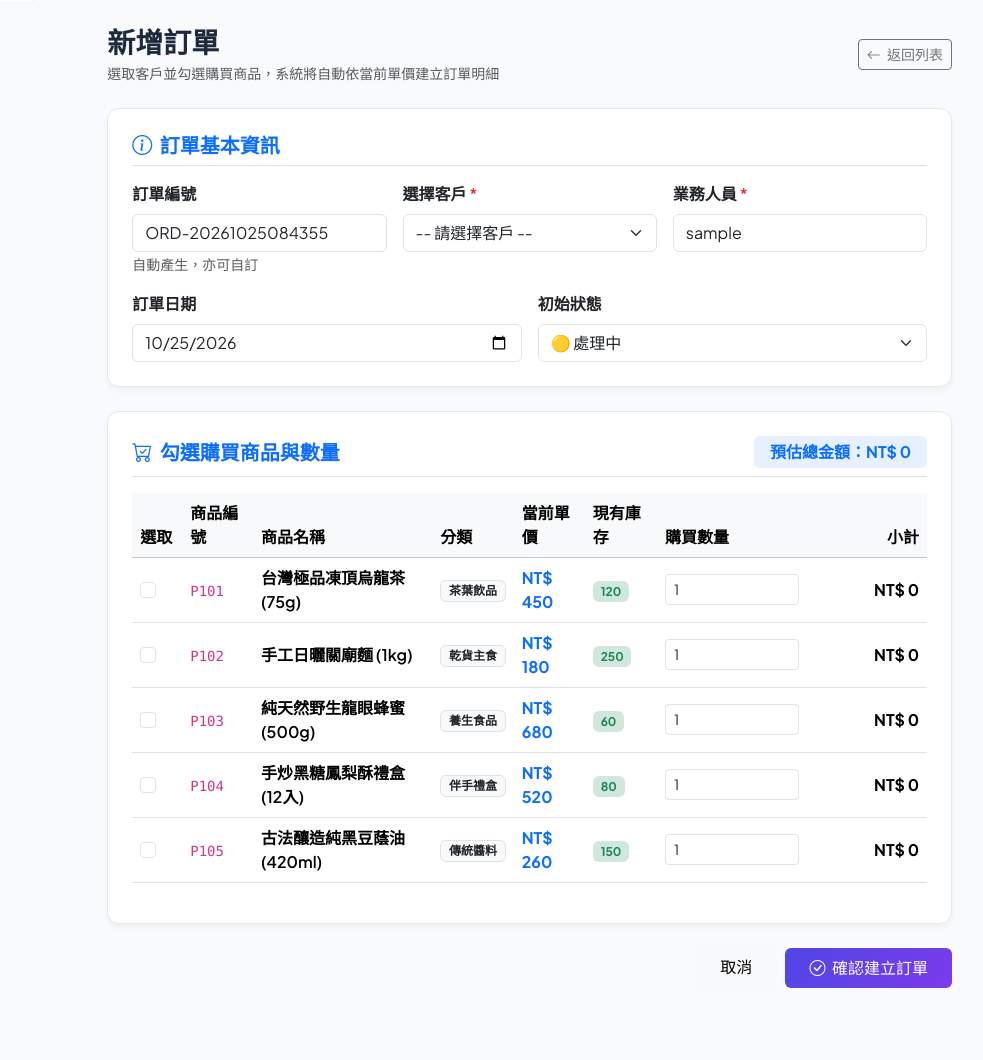
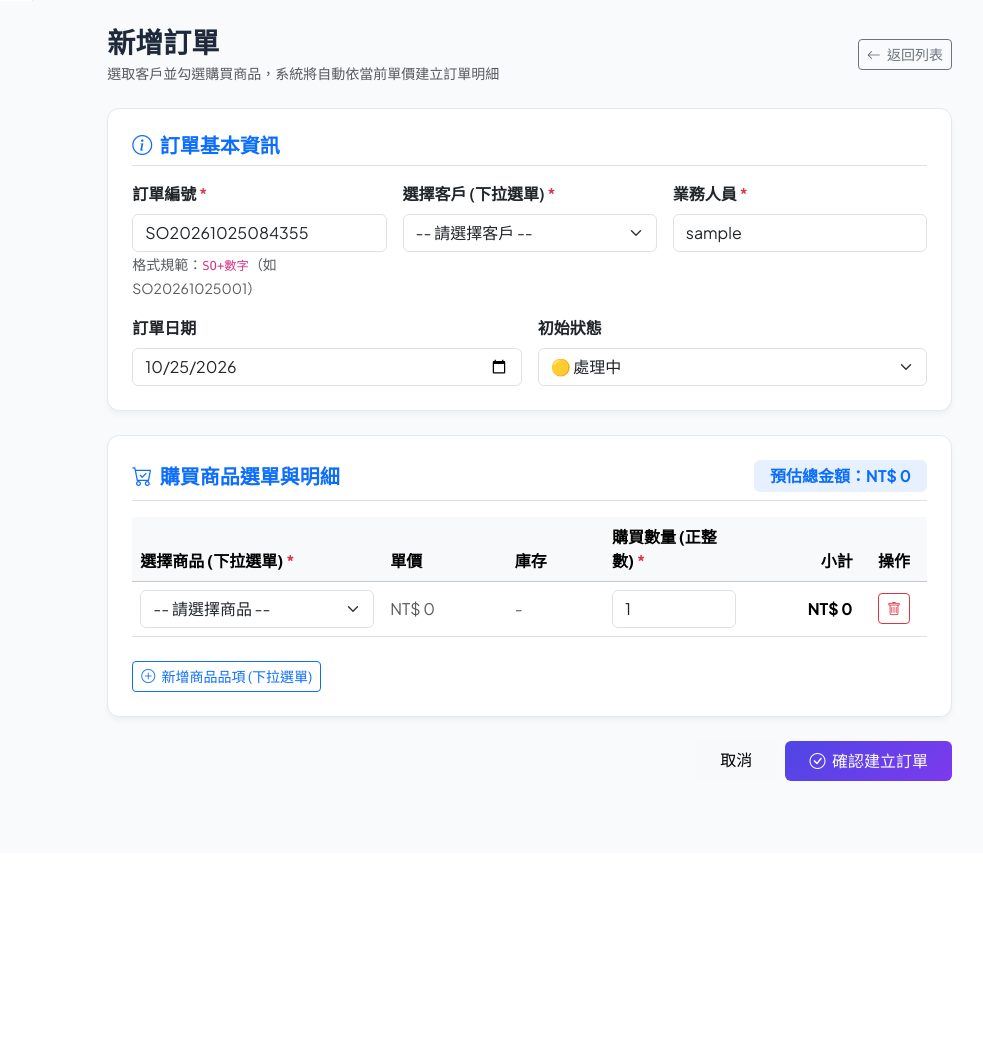
Before and after one commit to eileenisme/test0929, a Flask app: page /orders/new in a window 1280 px wide. Shown: the part 806-1866 px from the top of the page, without its empty margins (217-1200 px from the left). After the commit the page ends 1587 px from the top, so only its background shows below. Run offline with Flask 2, Linux system fonts and the light colour scheme; the visitor is signed in with stand-in values (Sample User, id 1); data comes from the database, SQL or seed files in the repository.

Commit message:
feat: enhance security and validations (werkzeug hash, admin role check, dropdowns, SO pattern, quantity 3-layer validation)

```diff
--- a/app.py
+++ b/app.py
@@ -1,10 +1,12 @@
 import os
 import io
+import re
 import base64
 import sqlite3
 from datetime import datetime
 from functools import wraps
 from flask import Flask, render_template, request, redirect, url_for, session, flash, abort
+from werkzeug.security import generate_password_hash, check_password_hash
 import qrcode
 
 app = Flask(__name__)
@@ -20,9 +22,13 @@ if not os.path.exists(DB_FILE):
     except Exception as e:
         print(f"初始化資料庫失敗: {e}")
 
-# 管理員帳密（驗收條件 10）
-ADMIN_USERNAME = "admin"
-ADMIN_PASSWORD = "admin123"
+# 管理員帳號與 Werkzeug 雜湊密碼（程式碼與畫面皆不得出現明碼）
+ADMIN_USERNAME = os.environ.get("ADMIN_USERNAME", "admin")
+# 預設為 admin123 雜湊值 (scrypt)
+ADMIN_PASSWORD_HASH = os.environ.get(
+    "ADMIN_PASSWORD_HASH",
+    "scrypt:32768:8:1$CpOhQfDwMhSznhNk$231db8a8a6a1691d6fd8d5eafef9df9a0720e7369b0b7f62fe6a832f6222cae7031bf29f64592d615bc82d51dd5c518658c475db18a4a949a80fd416442df71c"
+)
 
 def get_db_connection():
     conn = sqlite3.connect(DB_FILE)
@@ -30,29 +36,34 @@ def get_db_connection():
     conn.execute("PRAGMA foreign_keys = ON;")
     return conn
 
-# 登入保護裝飾器 (需求 5: 管理員登入後可維護客戶、商品、訂單)
-def login_required(f):
+# 後台權限保護裝飾器 (需求 2: 後台所有頁面需登入(session)且角色為管理員才能進入)
+def admin_required(f):
     @wraps(f)
     def decorated_function(*args, **kwargs):
-        if not session.get("logged_in"):
-            flash("請先登入管理員帳號！", "warning")
+        if not session.get("logged_in") or session.get("role") != "admin":
+            flash("此頁面僅限管理員存取，請先以管理員身分登入！", "warning")
             return redirect(url_for("login", next=request.url))
         return f(*args, **kwargs)
     return decorated_function
 
+# 保留相容別名
+login_required = admin_required
+
 # ==================== 認證功能 (Auth) ====================
 @app.route("/login", methods=["GET", "POST"])
 def login():
-    if session.get("logged_in"):
+    if session.get("logged_in") and session.get("role") == "admin":
         return redirect(url_for("orders_list"))
 
     if request.method == "POST":
         username = request.form.get("username", "").strip()
         password = request.form.get("password", "").strip()
 
-        if username == ADMIN_USERNAME and password == ADMIN_PASSWORD:
+        # 使用 werkzeug check_password_hash 進行安全密碼雜湊比對
+        if username == ADMIN_USERNAME and check_password_hash(ADMIN_PASSWORD_HASH, password):
             session["logged_in"] = True
             session["username"] = username
+            session["role"] = "admin"
             flash("管理員登入成功！歡迎使用訂單管理系統。", "success")
             next_url = request.args.get("next")
             return redirect(next_url or url_for("orders_list"))
@@ -69,14 +80,14 @@ def logout():
 
 @app.route("/")
 def index():
-    if session.get("logged_in"):
+    if session.get("logged_in") and session.get("role") == "admin":
         return redirect(url_for("orders_list"))
     return redirect(url_for("login"))
 
 # ==================== 訂單管理 (Orders) ====================
 # 需求 8: 訂單狀態（處理中 / 已出貨 / 已完成 / 已取消），可在列表直接更新
 @app.route("/orders")
-@login_required
+@admin_required
 def orders_list():
     status_filter = request.args.get("status")
     conn = get_db_connection()
@@ -101,9 +112,9 @@ def orders_list():
     conn.close()
     return render_template("orders_list.html", orders=orders, current_status=status_filter)
 
-# 需求 6 & 7: 新增訂單（客戶下拉選單、商品勾選與數量、存下單當下價格）
+# 需求 4, 5, 6, 7: 新增訂單（客戶/商品下拉選單、SO+數字格式驗證、數量正整數校驗）
 @app.route("/orders/new", methods=["GET", "POST"])
-@login_required
+@admin_required
 def new_order():
     conn = get_db_connection()
     if request.method == "POST":
@@ -112,17 +123,69 @@ def new_order():
         order_date = request.form.get("order_date", "").strip()
         sales_person = request.form.get("sales_person", "").strip()
         status = request.form.get("status", "處理中").strip()
-        product_ids = request.form.getlist("product_ids")
 
+        # 支援商品下拉選單 product_id[] 與數量 quantity[]，並相容舊格式 product_ids
+        raw_product_ids = request.form.getlist("product_id[]")
+        raw_quantities = request.form.getlist("quantity[]")
+
+        items_to_add = []
+        if raw_product_ids:
+            for i, pid in enumerate(raw_product_ids):
+                pid = pid.strip()
+                if not pid:
+                    continue
+                qty_str = raw_quantities[i].strip() if i < len(raw_quantities) else "1"
+                items_to_add.append((pid, qty_str))
+        else:
+            legacy_product_ids = request.form.getlist("product_ids")
+            for pid in legacy_product_ids:
+                pid = pid.strip()
+                if not pid:
+                    continue
+                qty_str = request.form.get(f"qty_{pid}", "1").strip()
+                items_to_add.append((pid, qty_str))
+
+        # 基本欄位驗證
         if not order_id or not customer_id or not sales_person or not order_date:
             flash("請填寫所有必填欄位！", "danger")
             conn.close()
             return redirect(url_for("new_order"))
 
-        if not product_ids:
-            flash("請至少勾選一項訂購商品！", "danger")
+        # 4. 訂單編號加上 SO+數字 的格式驗證 (例如 SO20261025001)
+        if not re.match(r"^SO\d+$", order_id):
+            flash("訂單編號格式不正確！必須為 'SO' 開頭且後接數字（例如：SO20261025001）。", "danger")
             conn.close()
             return redirect(url_for("new_order"))
+
+        if not items_to_add:
+            flash("請至少選擇一項商品！", "danger")
+            conn.close()
+            return redirect(url_for("new_order"))
+
+        # 驗證不能有重複商品
+        pids_seen = set()
+        for pid, _ in items_to_add:
+            if pid in pids_seen:
+                flash(f"訂單內有重複的商品編號 {pid}，請合併數量！", "danger")
+                conn.close()
+                return redirect(url_for("new_order"))
+            pids_seen.add(pid)
+
+        # 5. 後端數量正整數驗證（正整數: > 0 的整數，不能為小數、0 或負數）
+        validated_items = []
+        for pid, qty_str in items_to_add:
+            try:
+                # 嚴格整數解析：若包含小數點或非整數字元則拒絕
+                if not qty_str.isdigit() or int(qty_str) <= 0:
+                    flash(f"商品 {pid} 的數量「{qty_str}」必須是正整數（大於 0 的整數）！", "danger")
+                    conn.close()
+                    return redirect(url_for("new_order"))
+                qty = int(qty_str)
+            except (ValueError, TypeError):
+                flash(f"商品 {pid} 的數量必須為有效的正整數！", "danger")
+                conn.close()
+                return redirect(url_for("new_order"))
+            validated_items.append((pid, qty))
 
         try:
             # 檢查訂單編號是否重複
@@ -132,22 +195,14 @@ def new_order():
                 conn.close()
                 return redirect(url_for("new_order"))
 
-            # 插入訂單主檔
+            # 插入訂單主檔 (參數化查詢 ?)
             conn.execute("""
                 INSERT INTO orders (order_id, customer_id, order_date, status, sales_person)
                 VALUES (?, ?, ?, ?, ?)
             """, (order_id, customer_id, order_date, status, sales_person))
 
-            # 查詢勾選商品目前的單價，寫入 order_item (需求 7: 保存下單當時單價)
-            for pid in product_ids:
-                qty_str = request.form.get(f"qty_{pid}", "1").strip()
-                try:
-                    qty = int(qty_str)
-                    if qty <= 0:
-                        qty = 1
-                except ValueError:
-                    qty = 1
-
+            # 查詢勾選商品目前的單價，寫入 order_item (需求 7: 保存下單當時單價，參數化查詢 ?)
+            for pid, qty in validated_items:
                 product = conn.execute("SELECT unit_price FROM product WHERE product_id = ?", (pid,)).fetchone()
                 if product:
                     current_price = product["unit_price"]
@@ -171,7 +226,7 @@ def new_order():
     conn.close()
 
     today = datetime.now().strftime("%Y-%m-%d")
-    default_order_id = f"ORD-{datetime.now().strftime('%Y%m%d%H%M%S')}"
+    default_order_id = f"SO{datetime.now().strftime('%Y%m%d%H%M%S')}"
 
     return render_template("new_order.html",
                            customers=customers,
--- a/check_db.py
+++ b/check_db.py
@@ -29,10 +29,10 @@ def check_database():
     print_separator("1. customer 客戶資料表")
     cursor.execute("SELECT * FROM customer;")
     rows = cursor.fetchall()
-    print(f"{'客戶編號':<8} | {'客戶姓名':<8} | {'連絡電話':<15} | {'建檔日期':<12} | {'地址'}")
+    print(f"{'客戶編號':<8} | {'客戶姓名':<8} | {'連絡電話':<15} | {'地址'}")
     print("-" * 80)
     for r in rows:
-        print(f"{r['customer_id']:<8} | {r['name']:<8} | {r['phone']:<15} | {r['created_date']:<12} | {r['address']}")
+        print(f"{r['customer_id']:<8} | {r['name']:<8} | {r['phone']:<15} | {r['address']}")
 
     # 2. 查詢 product
     print_separator("2. product 商品資料表")
--- a/templates/login.html
+++ b/templates/login.html
@@ -27,7 +27,7 @@
                     <label class="form-label fw-semibold">密碼 (Password)</label>
                     <div class="input-group">
                         <span class="input-group-text"><i class="bi bi-key"></i></span>
-                        <input type="password" name="password" class="form-control" placeholder="請輸入密碼" value="admin123" required>
+                        <input type="password" name="password" class="form-control" placeholder="請輸入密碼" required>
                     </div>
                 </div>
 
@@ -38,8 +38,8 @@
                 </div>
 
                 <div class="alert alert-secondary py-2 small mb-0">
-                    <i class="bi bi-info-circle me-1"></i> <strong>預設管理員帳密：</strong><br>
-                    帳號：<code>admin</code> / 密碼：<code>admin123</code>
+                    <i class="bi bi-shield-check me-1"></i> <strong>系統提示：</strong><br>
+                    僅限授權管理員登入，密碼全程採用安全雜湊驗證。
                 </div>
             </form>
         </div>
--- a/templates/new_order.html
+++ b/templates/new_order.html
@@ -23,14 +23,14 @@
                 </h5>
                 <div class="row g-3">
                     <div class="col-md-4">
-                        <label class="form-label fw-semibold">訂單編號</label>
-                        <input type="text" name="order_id" class="form-control" value="{{ default_order_id }}" required>
-                        <small class="text-muted">自動產生，亦可自訂</small>
+                        <label class="form-label fw-semibold">訂單編號 <span class="text-danger">*</span></label>
+                        <input type="text" name="order_id" id="order_id" class="form-control" value="{{ default_order_id }}" pattern="^SO\d+$" title="訂單編號格式必須為 SO 後接數字（例如：SO20261025001）" required>
+                        <small class="text-muted">格式規範：<code>SO+數字</code>（如 SO20261025001）</small>
                     </div>
 
                     <div class="col-md-4">
-                        <label class="form-label fw-semibold">選擇客戶 <span class="text-danger">*</span></label>
-                        <select name="customer_id" class="form-select" required>
+                        <label class="form-label fw-semibold">選擇客戶 (下拉選單) <span class="text-danger">*</span></label>
+                        <select name="customer_id" id="customer_id" class="form-select" required>
                             <option value="">-- 請選擇客戶 --</option>
                             {% for c in customers %}
                                 <option value="{{ c.customer_id }}">{{ c.customer_id }} - {{ c.name }} ({{ c.phone }})</option>
@@ -40,7 +40,7 @@
 
                     <div class="col-md-4">
                         <label class="form-label fw-semibold">業務人員 <span class="text-danger">*</span></label>
-                        <input type="text" name="sales_person" class="form-control" value="{{ session.get('username') or '管理員' }}" required>
+                        <input type="text" name="sales_person" class="form-control" value="{{ session.get('username') or 'admin' }}" required>
                     </div>
 
                     <div class="col-md-6">
@@ -60,11 +60,11 @@
                 </div>
             </div>
 
-            <!-- 商品選購明細區塊 (一次勾選多項並填數量) -->
+            <!-- 商品選購明細區塊 (商品下拉選單 + 數量) -->
             <div class="card card-custom p-4 mb-4">
                 <div class="d-flex justify-content-between align-items-center mb-3 border-bottom pb-2">
                     <h5 class="fw-bold mb-0 text-primary">
-                        <i class="bi bi-cart-check me-1"></i> 勾選購買商品與數量
+                        <i class="bi bi-cart-check me-1"></i> 購買商品選單與明細
                     </h5>
                     <span class="badge bg-primary bg-opacity-10 text-primary fs-6 px-3 py-2" id="totalPreview">
                         預估總金額：NT$ 0
@@ -72,46 +72,53 @@
                 </div>
 
                 <div class="table-responsive">
-                    <table class="table table-hover align-middle">
+                    <table class="table table-hover align-middle" id="itemsTable">
                         <thead class="table-light">
                             <tr>
-                                <th style="width: 50px;">選取</th>
-                                <th>商品編號</th>
-                                <th>商品名稱</th>
-                                <th>分類</th>
-                                <th>當前單價</th>
-                                <th>現有庫存</th>
-                                <th style="width: 150px;">購買數量</th>
-                                <th style="width: 120px;" class="text-end">小計</th>
+                                <th style="min-width: 250px;">選擇商品 (下拉選單) <span class="text-danger">*</span></th>
+                                <th style="width: 140px;">單價</th>
+                                <th style="width: 110px;">庫存</th>
+                                <th style="width: 160px;">購買數量 (正整數) <span class="text-danger">*</span></th>
+                                <th style="width: 130px;" class="text-end">小計</th>
+                                <th style="width: 70px;" class="text-center">操作</th>
                             </tr>
                         </thead>
-                        <tbody>
-                            {% for p in products %}
-                            <tr class="product-row" data-price="{{ p.unit_price }}">
+                        <tbody id="itemsBody">
+                            <tr class="item-row">
                                 <td>
-                                    <input class="form-check-input item-check" type="checkbox" name="product_ids" value="{{ p.product_id }}" id="chk_{{ p.product_id }}" onchange="calculateTotal()">
-                                </td>
-                                <td><code>{{ p.product_id }}</code></td>
-                                <td>
-                                    <label class="form-check-label fw-semibold" for="chk_{{ p.product_id }}">
-                                        {{ p.name }}
-                                    </label>
-                                </td>
-                                <td><span class="badge bg-light text-dark border">{{ p.category }}</span></td>
-                                <td class="text-primary fw-bold">NT$ {{ "{:,}".format(p.unit_price) }}</td>
-                                <td>
-                                    <span class="badge {% if p.stock > 10 %}bg-success-subtle text-success{% else %}bg-warning-subtle text-warning{% endif %}">
-                                        {{ p.stock }}
-                                    </span>
+                                    <select name="product_id[]" class="form-select product-select" required onchange="handleProductChange(this)">
+                                        <option value="">-- 請選擇商品 --</option>
+                                        {% for p in products %}
+                                            <option value="{{ p.product_id }}" data-price="{{ p.unit_price }}" data-stock="{{ p.stock }}">
+                                                {{ p.product_id }} - {{ p.name }} ({{ p.category }})
+                                            </option>
+                                        {% endfor %}
+                                    </select>
                                 </td>
                                 <td>
-                                    <input type="number" name="qty_{{ p.product_id }}" class="form-control form-control-sm item-qty" value="1" min="1" oninput="calculateTotal()">
+                                    <span class="price-display text-muted">NT$ 0</span>
+                                </td>
+                                <td>
+                                    <span class="stock-display text-muted">-</span>
+                                </td>
+                                <td>
+                                    <input type="number" name="quantity[]" class="form-control item-qty" value="1" min="1" step="1" required oninput="validateAndRecalculate(this)">
                                 </td>
                                 <td class="text-end fw-bold row-subtotal">NT$ 0</td>
+                                <td class="text-center">
+                                    <button type="button" class="btn btn-outline-danger btn-sm" onclick="removeItemRow(this)" title="移除此品項">
+                                        <i class="bi bi-trash"></i>
+                                    </button>
+                                </td>
                             </tr>
-                            {% endfor %}
                         </tbody>
                     </table>
+                </div>
+
+                <div class="mt-2">
+                    <button type="button" class="btn btn-outline-primary btn-sm" onclick="addItemRow()">
+                        <i class="bi bi-plus-circle me-1"></i> 新增商品品項 (下拉選單)
+                    </button>
                 </div>
             </div>
 
@@ -129,34 +136,151 @@
 
 {% block scripts %}
 <script>
+// 商品選項範本
+const productOptionsHTML = `
+    <option value="">-- 請選擇商品 --</option>
+    {% for p in products %}
+        <option value="{{ p.product_id }}" data-price="{{ p.unit_price }}" data-stock="{{ p.stock }}">
+            {{ p.product_id }} - {{ p.name }} ({{ p.category }})
+        </option>
+    {% endfor %}
+`;
+
+function handleProductChange(selectEl) {
+    const row = selectEl.closest('tr');
+    const selectedOption = selectEl.options[selectEl.selectedIndex];
+    const price = parseFloat(selectedOption.getAttribute('data-price')) || 0;
+    const stock = selectedOption.getAttribute('data-stock');
+
+    const priceDisplay = row.querySelector('.price-display');
+    const stockDisplay = row.querySelector('.stock-display');
+
+    if (selectEl.value) {
+        priceDisplay.textContent = 'NT$ ' + price.toLocaleString();
+        priceDisplay.className = 'price-display text-primary fw-semibold';
+        stockDisplay.innerHTML = '<span class="badge bg-secondary-subtle text-secondary">' + stock + ' 件</span>';
+    } else {
+        priceDisplay.textContent = 'NT$ 0';
+        priceDisplay.className = 'price-display text-muted';
+        stockDisplay.textContent = '-';
+    }
+    calculateTotal();
+}
+
+function validateAndRecalculate(inputEl) {
+    // 確保輸入為正整數
+    let val = parseInt(inputEl.value, 10);
+    if (isNaN(val) || val < 1) {
+        inputEl.setCustomValidity('數量必須為正整數 (>= 1)');
+    } else {
+        inputEl.setCustomValidity('');
+    }
+    calculateTotal();
+}
+
 function calculateTotal() {
-    let total = 0;
-    const rows = document.querySelectorAll('.product-row');
+    let grandTotal = 0;
+    const rows = document.querySelectorAll('#itemsBody tr.item-row');
     rows.forEach(row => {
-        const checkbox = row.querySelector('.item-check');
+        const select = row.querySelector('.product-select');
         const qtyInput = row.querySelector('.item-qty');
-        const price = parseFloat(row.getAttribute('data-price')) || 0;
         const subtotalEl = row.querySelector('.row-subtotal');
 
-        if (checkbox.checked) {
-            const qty = Math.max(1, parseInt(qtyInput.value) || 1);
+        const selectedOption = select.options[select.selectedIndex];
+        const price = parseFloat(selectedOption ? selectedOption.getAttribute('data-price') : 0) || 0;
+        const qty = parseInt(qtyInput.value, 10) || 0;
+
+        if (select.value && qty > 0) {
             const subtotal = price * qty;
             subtotalEl.textContent = 'NT$ ' + subtotal.toLocaleString();
-            total += subtotal;
-            row.classList.add('table-primary');
+            grandTotal += subtotal;
         } else {
             subtotalEl.textContent = 'NT$ 0';
-            row.classList.remove('table-primary');
         }
     });
-    document.getElementById('totalPreview').textContent = '預估總金額：NT$ ' + total.toLocaleString();
+    document.getElementById('totalPreview').textContent = '預估總金額：NT$ ' + grandTotal.toLocaleString();
+}
+
+function addItemRow() {
+    const tbody = document.getElementById('itemsBody');
+    const tr = document.createElement('tr');
+    tr.className = 'item-row';
+    tr.innerHTML = `
+        <td>
+            <select name="product_id[]" class="form-select product-select" required onchange="handleProductChange(this)">
+                ${productOptionsHTML}
+            </select>
+        </td>
+        <td><span class="price-display text-muted">NT$ 0</span></td>
+        <td><span class="stock-display text-muted">-</span></td>
+        <td>
+            <input type="number" name="quantity[]" class="form-control item-qty" value="1" min="1" step="1" required oninput="validateAndRecalculate(this)">
+        </td>
+        <td class="text-end fw-bold row-subtotal">NT$ 0</td>
+        <td class="text-center">
+            <button type="button" class="btn btn-outline-danger btn-sm" onclick="removeItemRow(this)" title="移除此品項">
+                <i class="bi bi-trash"></i>
+            </button>
+        </td>
+    `;
+    tbody.appendChild(tr);
+}
+
+function removeItemRow(btn) {
+    const rows = document.querySelectorAll('#itemsBody tr.item-row');
+    if (rows.length <= 1) {
+        alert('訂單至少需要包含一項商品！');
+        return;
+    }
+    btn.closest('tr').remove();
+    calculateTotal();
 }
 
 document.getElementById('orderForm').addEventListener('submit', function(e) {
-    const checked = document.querySelectorAll('.item-check:checked');
-    if (checked.length === 0) {
+    const orderIdInput = document.getElementById('order_id');
+    const orderIdVal = orderIdInput.value.trim();
+    if (!/^SO\d+$/.test(orderIdVal)) {
         e.preventDefault();
-        alert('請至少勾選一項商品！');
+        alert('訂單編號格式不符合！必須以 "SO" 開頭且後面全為數字，例如：SO20261025001');
+        orderIdInput.focus();
+        return;
+    }
+
+    const rows = document.querySelectorAll('#itemsBody tr.item-row');
+    if (rows.length === 0) {
+        e.preventDefault();
+        alert('請至少加入一項商品！');
+        return;
+    }
+
+    const selectedProducts = [];
+    for (let row of rows) {
+        const select = row.querySelector('.product-select');
+        const qtyInput = row.querySelector('.item-qty');
+        const pid = select.value.trim();
+        const qty = parseInt(qtyInput.value, 10);
+
+        if (!pid) {
+            e.preventDefault();
+            alert('請為所有品項選擇商品！');
+            select.focus();
+            return;
+        }
+
+        if (isNaN(qty) || qty <= 0 || !Number.isInteger(Number(qtyInput.value))) {
+            e.preventDefault();
+            alert('所有商品數量都必須是正整數（大於 0）！');
+            qtyInput.focus();
+            return;
+        }
+
+        if (selectedProducts.includes(pid)) {
+            e.preventDefault();
+            alert('訂單內有重複選取的商品編號：' + pid + '，請合併數量或選擇不同商品！');
+            select.focus();
+            return;
+        }
+        selectedProducts.push(pid);
     }
 });
 </script>
```
Also changed, not shown: init_db.py (+18 -18 lines), test_app.py (+104 -10 lines).
